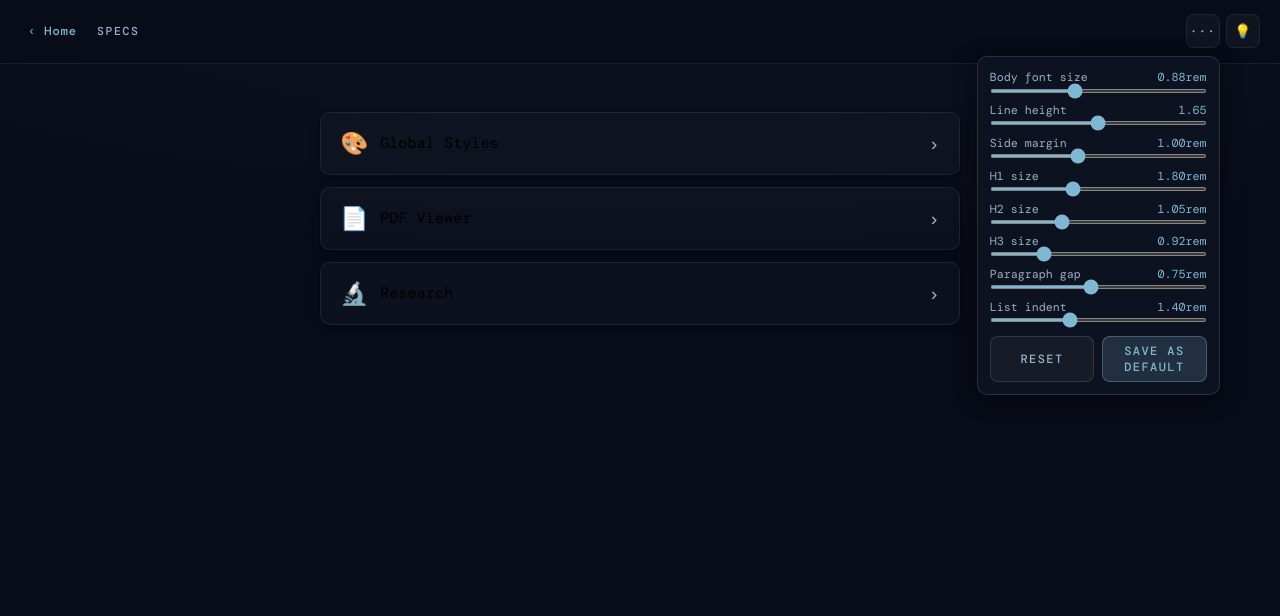
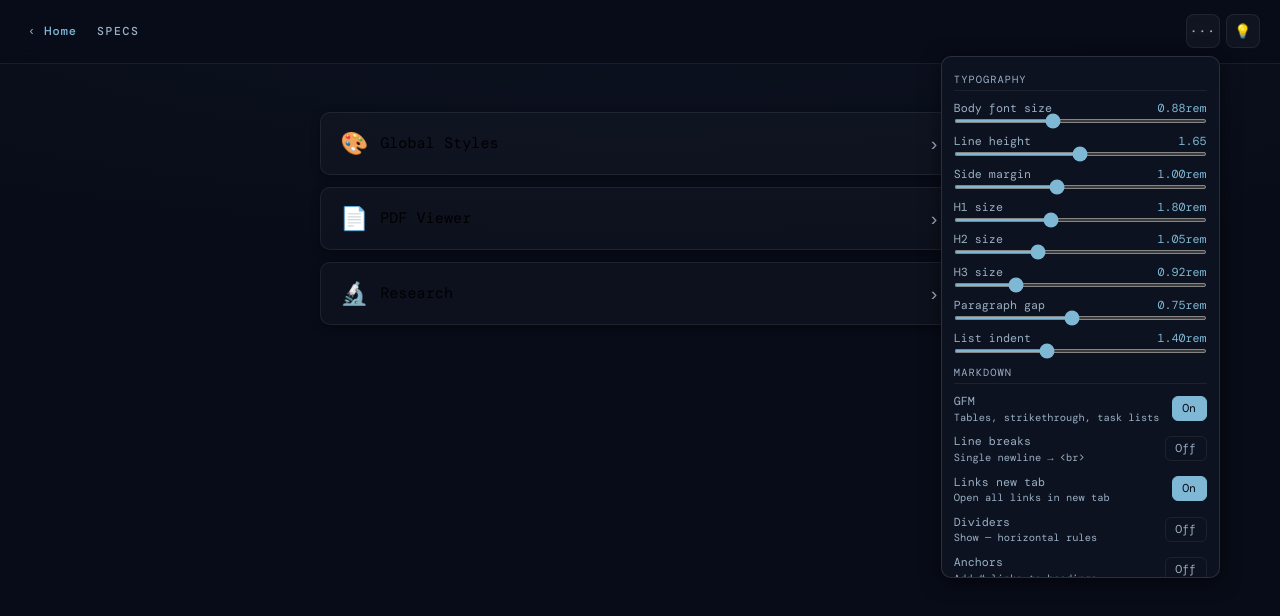
Before and after one commit to willchurcher/willchurcher-apps, a React (Vite) app in the folder apps/example/: page /specs in a window 1280 px wide. Both pictures are taken after a click on the button "···". Shown: the top 616 px of the page. Built offline with nearby package versions, Linux system fonts and the light colour scheme; a web font is replaced by a local one.

Commit message:
Specs: add marked option toggles (GFM, breaks, links, dividers, anchors)

```diff
--- a/apps/example/src/App.css
+++ b/apps/example/src/App.css
@@ -1325,6 +1325,71 @@ a { color: inherit; text-decoration: none; }
   height: 4px;
 }
 
+.specs-section-label {
+  font-size: 0.65rem;
+  letter-spacing: 0.1em;
+  text-transform: uppercase;
+  color: var(--text2);
+  margin-top: 0.25rem;
+  padding-bottom: 0.2rem;
+  border-bottom: 1px solid var(--border);
+}
+
+.specs-toggle-row {
+  display: flex;
+  align-items: center;
+  justify-content: space-between;
+  gap: 0.75rem;
+}
+
+.specs-toggle-text {
+  display: flex;
+  flex-direction: column;
+  gap: 0.1rem;
+}
+
+.specs-toggle-desc {
+  font-size: 0.65rem;
+  color: var(--text2);
+  font-family: var(--font-mono);
+}
+
+.specs-toggle-btn {
+  font-size: 0.72rem;
+  padding: 0.25rem 0.6rem;
+  border-radius: 6px;
+  border: 1px solid var(--border);
+  background: none;
+  color: var(--text2);
+  cursor: pointer;
+  flex-shrink: 0;
+  font-family: var(--font-mono);
+  transition: background 0.1s, color 0.1s, border-color 0.1s;
+}
+
+.specs-toggle-on {
+  background: var(--accent) !important;
+  color: #080c18 !important;
+  border-color: var(--accent) !important;
+}
+
+.specs-hr {
+  border: none;
+  border-top: 1px solid var(--border);
+  margin: 0.75rem 0;
+}
+
+.specs-anchor {
+  font-size: 0.75em;
+  color: var(--text2);
+  text-decoration: none;
+  margin-left: 0.3em;
+  opacity: 0.4;
+  transition: opacity 0.15s;
+}
+
+.specs-anchor:hover { opacity: 1; }
+
 .specs-options-actions {
   display: flex;
   gap: 0.5rem;
--- a/apps/example/src/Specs.tsx
+++ b/apps/example/src/Specs.tsx
@@ -1,10 +1,7 @@
-import { useState, useEffect } from 'react'
+import { useState, useEffect, useMemo } from 'react'
 import { useNavigate, useSearchParams } from 'react-router-dom'
-import { marked } from 'marked'
+import { Marked } from 'marked'
 import { HeaderRight } from './HeaderRight'
-
-// Suppress <hr> in rendered markdown
-marked.use({ renderer: { hr: () => '' } })
 
 // ── Spec registry ──────────────────────────────────────────────────────────────
 
@@ -14,28 +11,40 @@ const SPECS = [
   { key: 'research',      label: 'Research',      icon: '🔬' },
 ]
 
-// ── Typography settings ────────────────────────────────────────────────────────
+// ── Settings ───────────────────────────────────────────────────────────────────
 
 interface SpecsSettings {
-  fontSize:     number   // rem  e.g. 0.88
-  lineHeight:   number   // unitless e.g. 1.65
-  sidePadding:  number   // rem  e.g. 1.0  (left + right margin from screen edge)
-  h1Size:       number   // rem  e.g. 1.80
-  h2Size:       number   // rem  e.g. 1.05
-  h3Size:       number   // rem  e.g. 0.92
-  paragraphGap: number   // rem  e.g. 0.75 (space after p / list block)
-  listIndent:   number   // rem  e.g. 1.40 (ul/ol padding-left)
+  // Typography (sliders)
+  fontSize:       number   // rem  e.g. 0.88
+  lineHeight:     number   // unitless e.g. 1.65
+  sidePadding:    number   // rem  e.g. 1.0
+  h1Size:         number   // rem  e.g. 1.80
+  h2Size:         number   // rem  e.g. 1.05
+  h3Size:         number   // rem  e.g. 0.92
+  paragraphGap:   number   // rem  e.g. 0.75
+  listIndent:     number   // rem  e.g. 1.40
+  // Marked options (toggles)
+  gfm:            boolean  // GitHub Flavored Markdown (tables, strikethrough)
+  breaks:         boolean  // single newlines → <br>
+  linksNewTab:    boolean  // open links in new tab
+  showHr:         boolean  // show <hr> dividers
+  headingAnchors: boolean  // add # anchor links to headings
 }
 
 const DEFAULTS: SpecsSettings = {
-  fontSize:     0.88,
-  lineHeight:   1.65,
-  sidePadding:  1.00,
-  h1Size:       1.80,
-  h2Size:       1.05,
-  h3Size:       0.92,
-  paragraphGap: 0.75,
-  listIndent:   1.40,
+  fontSize:       0.88,
+  lineHeight:     1.65,
+  sidePadding:    1.00,
+  h1Size:         1.80,
+  h2Size:         1.05,
+  h3Size:         0.92,
+  paragraphGap:   0.75,
+  listIndent:     1.40,
+  gfm:            true,
+  breaks:         false,
+  linksNewTab:    true,
+  showHr:         false,
+  headingAnchors: false,
 }
 
 const SETTINGS_KEY = 'specs-settings'
@@ -45,24 +54,50 @@ function loadSettings(): SpecsSettings {
   catch { return DEFAULTS }
 }
 
+// ── Markdown parser (per-render instance so settings apply immediately) ─────────
+
+function parseMarkdown(text: string, s: SpecsSettings): string {
+  let html = new Marked({ gfm: s.gfm, breaks: s.breaks }).parse(text) as string
+
+  // Post-process HTML rather than fighting the renderer's `this` typing
+  if (!s.showHr) {
+    html = html.replace(/<hr\s*\/?>/gi, '')
+  }
+  if (s.linksNewTab) {
+    html = html.replace(/<a\s+href=/gi, '<a target="_blank" rel="noreferrer" href=')
+  }
+  if (s.headingAnchors) {
+    html = html.replace(/<h([2-6])>([\s\S]*?)<\/h\1>/g, (_m, depth: string, content: string) => {
+      const id = content.replace(/<[^>]+>/g, '').toLowerCase().replace(/[^a-z0-9]+/g, '-').replace(/^-|-$/g, '')
+      return `<h${depth} id="${id}">${content} <a class="specs-anchor" href="#${id}">#</a></h${depth}>`
+    })
+  }
+
+  return html
+}
+
 // ── Options panel ──────────────────────────────────────────────────────────────
 
-const SLIDERS: {
-  key:   keyof SpecsSettings
-  label: string
-  min:   number
-  max:   number
-  step:  number
-  unit:  string
-}[] = [
-  { key: 'fontSize',     label: 'Body font size',   min: 0.68, max: 1.20, step: 0.01, unit: 'rem' },
-  { key: 'lineHeight',   label: 'Line height',       min: 1.10, max: 2.20, step: 0.05, unit: ''    },
-  { key: 'sidePadding',  label: 'Side margin',       min: 0.00, max: 2.50, step: 0.05, unit: 'rem' },
-  { key: 'h1Size',       label: 'H1 size',           min: 1.20, max: 2.80, step: 0.05, unit: 'rem' },
-  { key: 'h2Size',       label: 'H2 size',           min: 0.82, max: 1.60, step: 0.05, unit: 'rem' },
-  { key: 'h3Size',       label: 'H3 size',           min: 0.75, max: 1.40, step: 0.05, unit: 'rem' },
-  { key: 'paragraphGap', label: 'Paragraph gap',     min: 0.10, max: 1.50, step: 0.05, unit: 'rem' },
-  { key: 'listIndent',   label: 'List indent',       min: 0.50, max: 3.00, step: 0.10, unit: 'rem' },
+type NumericKey = 'fontSize' | 'lineHeight' | 'sidePadding' | 'h1Size' | 'h2Size' | 'h3Size' | 'paragraphGap' | 'listIndent'
+type BooleanKey = 'gfm' | 'breaks' | 'linksNewTab' | 'showHr' | 'headingAnchors'
+
+const SLIDERS: { key: NumericKey; label: string; min: number; max: number; step: number; unit: string }[] = [
+  { key: 'fontSize',     label: 'Body font size', min: 0.68, max: 1.20, step: 0.01, unit: 'rem' },
+  { key: 'lineHeight',   label: 'Line height',    min: 1.10, max: 2.20, step: 0.05, unit: ''    },
+  { key: 'sidePadding',  label: 'Side margin',    min: 0.00, max: 2.50, step: 0.05, unit: 'rem' },
+  { key: 'h1Size',       label: 'H1 size',        min: 1.20, max: 2.80, step: 0.05, unit: 'rem' },
+  { key: 'h2Size',       label: 'H2 size',        min: 0.82, max: 1.60, step: 0.05, unit: 'rem' },
+  { key: 'h3Size',       label: 'H3 size',        min: 0.75, max: 1.40, step: 0.05, unit: 'rem' },
+  { key: 'paragraphGap', label: 'Paragraph gap',  min: 0.10, max: 1.50, step: 0.05, unit: 'rem' },
+  { key: 'listIndent',   label: 'List indent',    min: 0.50, max: 3.00, step: 0.10, unit: 'rem' },
+]
+
+const TOGGLES: { key: BooleanKey; label: string; description: string }[] = [
+  { key: 'gfm',            label: 'GFM',           description: 'Tables, strikethrough, task lists' },
+  { key: 'breaks',         label: 'Line breaks',   description: 'Single newline → <br>' },
+  { key: 'linksNewTab',    label: 'Links new tab', description: 'Open all links in new tab' },
+  { key: 'showHr',         label: 'Dividers',      description: 'Show — horizontal rules' },
+  { key: 'headingAnchors', label: 'Anchors',       description: 'Add # links to headings' },
 ]
 
 function SpecsOptions({ settings, onChange, onSave, onReset }: {
@@ -73,25 +108,39 @@ function SpecsOptions({ settings, onChange, onSave, onReset }: {
 }) {
   return (
     <div className="specs-options-panel">
+      <div className="specs-section-label">Typography</div>
       {SLIDERS.map(s => (
         <div key={s.key} className="specs-slider-row">
           <div className="specs-slider-header">
             <span className="specs-slider-label">{s.label}</span>
-            <span className="specs-slider-value">
-              {settings[s.key].toFixed(s.step < 0.05 ? 2 : 2)}{s.unit}
-            </span>
+            <span className="specs-slider-value">{settings[s.key].toFixed(2)}{s.unit}</span>
           </div>
           <input
             type="range"
             className="specs-slider"
-            min={s.min}
-            max={s.max}
-            step={s.step}
+            min={s.min} max={s.max} step={s.step}
             value={settings[s.key]}
             onChange={e => onChange({ ...settings, [s.key]: Number(e.target.value) })}
           />
         </div>
       ))}
+
+      <div className="specs-section-label">Markdown</div>
+      {TOGGLES.map(t => (
+        <div key={t.key} className="specs-toggle-row">
+          <div className="specs-toggle-text">
+            <span className="specs-slider-label">{t.label}</span>
+            <span className="specs-toggle-desc">{t.description}</span>
+          </div>
+          <button
+            className={`specs-toggle-btn ${settings[t.key] ? 'specs-toggle-on' : ''}`}
+            onClick={() => onChange({ ...settings, [t.key]: !settings[t.key] })}
+          >
+            {settings[t.key] ? 'On' : 'Off'}
+          </button>
+        </div>
+      ))}
+
       <div className="specs-options-actions">
         <button className="btn specs-opt-action-btn" onClick={onReset}>Reset</button>
         <button className="btn btn-primary specs-opt-action-btn" onClick={onSave}>Save as default</button>
@@ -108,20 +157,26 @@ export default function Specs() {
   const selectedKey = searchParams.get('file')
   const selected    = SPECS.find(s => s.key === selectedKey) ?? null
 
-  const [markdown,  setMarkdown]  = useState<string | null>(null)
+  const [rawText,   setRawText]   = useState<string | null>(null)
   const [loadError, setLoadError] = useState(false)
   const [settings,  setSettings]  = useState<SpecsSettings>(loadSettings)
   const [saved,     setSaved]     = useState(false)
 
   useEffect(() => {
-    if (!selected) { setMarkdown(null); setLoadError(false); return }
-    setMarkdown(null)
+    if (!selected) { setRawText(null); setLoadError(false); return }
+    setRawText(null)
     setLoadError(false)
     fetch(`/specs/${selected.key}.md`)
       .then(r => { if (!r.ok) throw new Error(); return r.text() })
-      .then(text => setMarkdown(marked(text) as string))
+      .then(text => setRawText(text))
       .catch(() => setLoadError(true))
   }, [selected?.key])
+
+  // Re-parse whenever raw text or any setting changes
+  const markdown = useMemo(
+    () => rawText ? parseMarkdown(rawText, settings) : null,
+    [rawText, settings],
+  )
 
   const handleSave = () => {
     localStorage.setItem(SETTINGS_KEY, JSON.stringify(settings))
@@ -129,9 +184,6 @@ export default function Specs() {
     setTimeout(() => setSaved(false), 1500)
   }
 
-  const handleReset = () => setSettings(DEFAULTS)
-
-  // CSS custom properties applied to the content wrapper
   const contentVars = {
     '--sm-fs':   `${settings.fontSize}rem`,
     '--sm-lh':   `${settings.lineHeight}`,
@@ -159,7 +211,7 @@ export default function Specs() {
             settings={settings}
             onChange={setSettings}
             onSave={handleSave}
-            onReset={handleReset}
+            onReset={() => setSettings(DEFAULTS)}
           />
         )} />
       </header>
```
